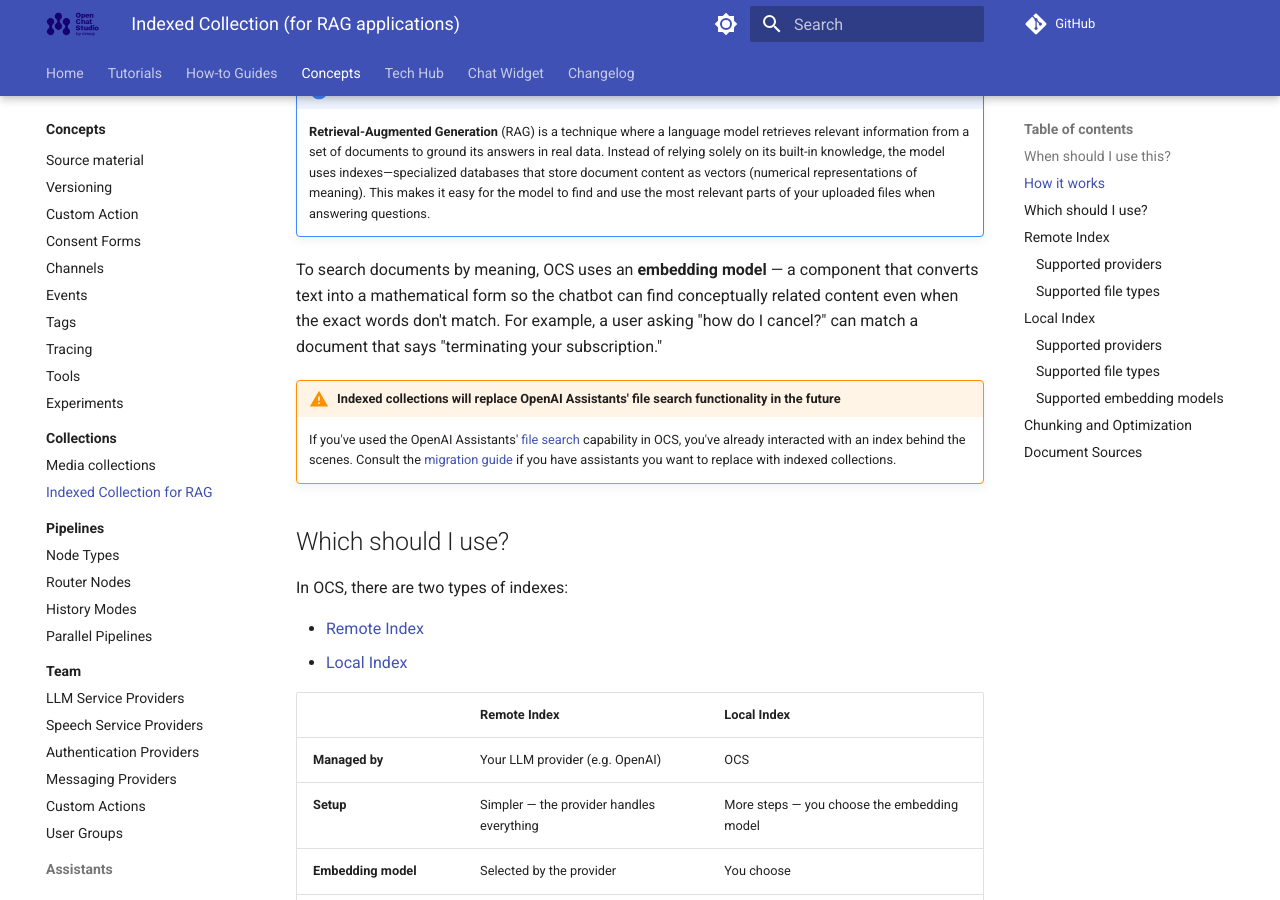
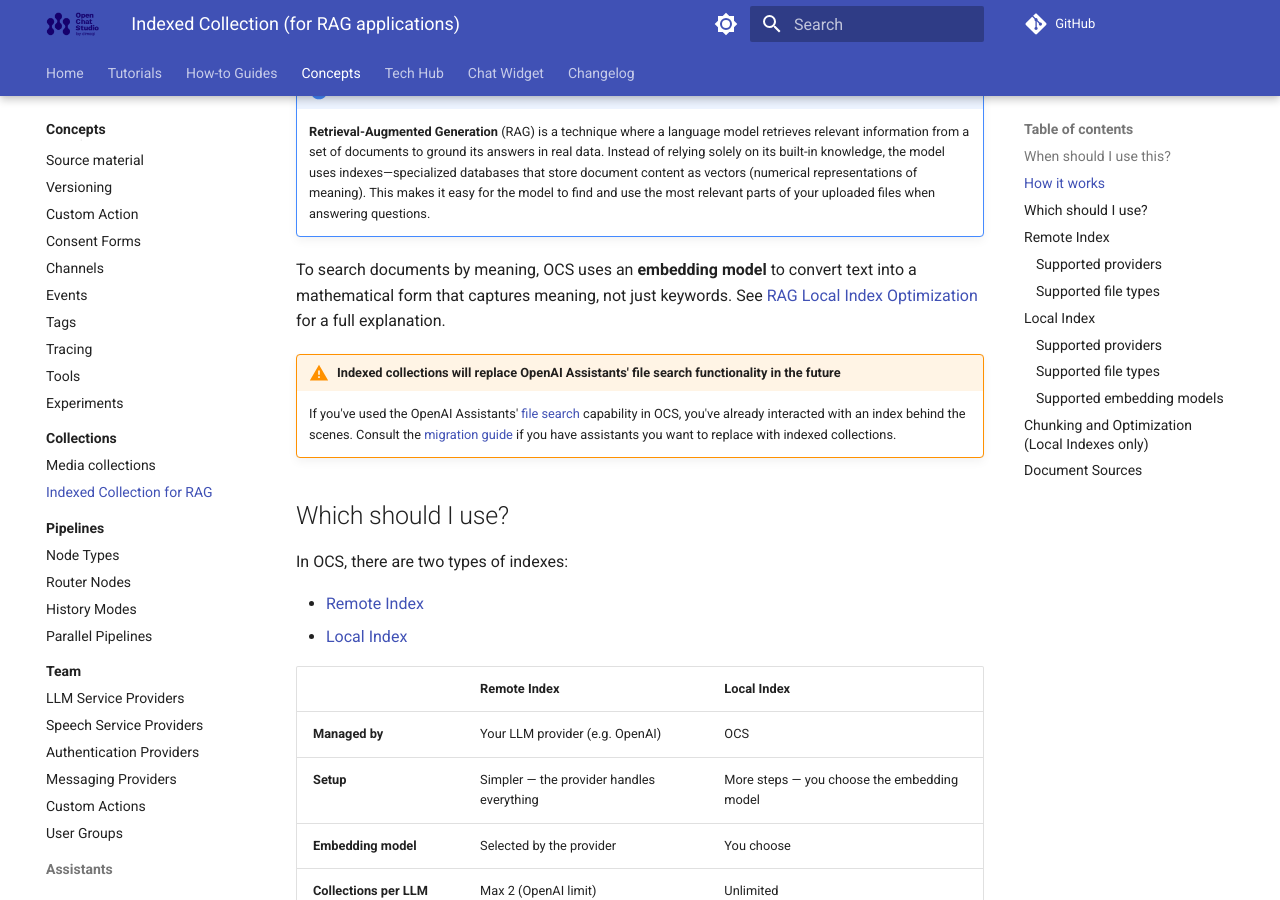
Before and after one commit to dimagi/open-chat-studio-docs, an MkDocs documentation site: the page built from docs/concepts/collections/indexed.md, in a window 1280 px wide and 900 px high, scrolled down 654 px. Built offline with MkDocs 1.6.1 and Material for MkDocs 9.7.7, drawn with Linux system fonts in a browser that asks for light colours; a script that is not in the unit is left out; comment, search, counter and statistics services are not loaded; some of the changed text lies outside the part shown.

Commit message:
Claude review fixes - small

```diff
--- a/docs/concepts/collections/indexed.md
+++ b/docs/concepts/collections/indexed.md
@@ -19,7 +19,7 @@
 !!! note "Definition"
     **Retrieval-Augmented Generation** (RAG) is a technique where a language model retrieves relevant information from a set of documents to ground its answers in real data. Instead of relying solely on its built-in knowledge, the model uses indexes—specialized databases that store document content as vectors (numerical representations of meaning). This makes it easy for the model to find and use the most relevant parts of your uploaded files when answering questions.
 
-To search documents by meaning, OCS uses an **embedding model** — a component that converts text into a mathematical form so the chatbot can find conceptually related content even when the exact words don't match. For example, a user asking "how do I cancel?" can match a document that says "terminating your subscription."
+To search documents by meaning, OCS uses an **embedding model** to convert text into a mathematical form that captures meaning, not just keywords. See [RAG Local Index Optimization](../../tech-hub/local-index-optimization.md) for a full explanation.
 
 !!! warning "Indexed collections will replace OpenAI Assistants' file search functionality in the future"
 
@@ -64,7 +64,7 @@
 ## Local Index
 !!! info "Local indexes are actively developed. We are working to support additional file types and embedding models so you can better customize your index."
 
-Local indexes are hosted and managed by OCS. When you create a local index, you choose which embedding model to use. Different models suit different types of content, so choosing the right one can improve retrieval accuracy. See [RAG Index Optimization](../../tech-hub/local-index-optimization.md#choosing-an-embedding-model-local-indexes) for guidance.
+Local indexes are hosted and managed by OCS. When you create a local index, you choose which embedding model to use. Different models suit different types of content, so choosing the right one can improve retrieval accuracy. See [RAG Local Index Optimization](../../tech-hub/local-index-optimization.md#choosing-an-embedding-model-local-indexes) for guidance.
 
 ### Supported providers
 - OpenAI
@@ -79,10 +79,10 @@
 ### Supported embedding models
 You can see the supported embedding models for each provider when creating or editing the provider in your team settings.
 
-## Chunking and Optimization
-When you upload a document, OCS breaks it into smaller parts called **chunks** and stores them in the index. The default chunking settings work well for most use cases.
+## Chunking and Optimization (Local Indexes only)
+When you upload a document to a local index, OCS breaks it into smaller parts called **chunks** and stores them in the index. The default chunking settings work well for most use cases.
 
-For advanced configuration — including chunk size, chunk overlap, and embedding model selection — see [RAG Index Optimization](../../tech-hub/local-index-optimization.md).
+For advanced configuration — including chunk size, chunk overlap, and embedding model selection — see [RAG Local Index Optimization](../../tech-hub/local-index-optimization.md).
 
 [file-search]: ../experiment/index.md#file-search
 [migration-guide]: ../../how-to/assistants_migration.md
```
Also changed, not shown: docs/concepts/collections/media.md (+2 -2 lines), docs/how-to/document_sources.md (+1 -0 lines).
